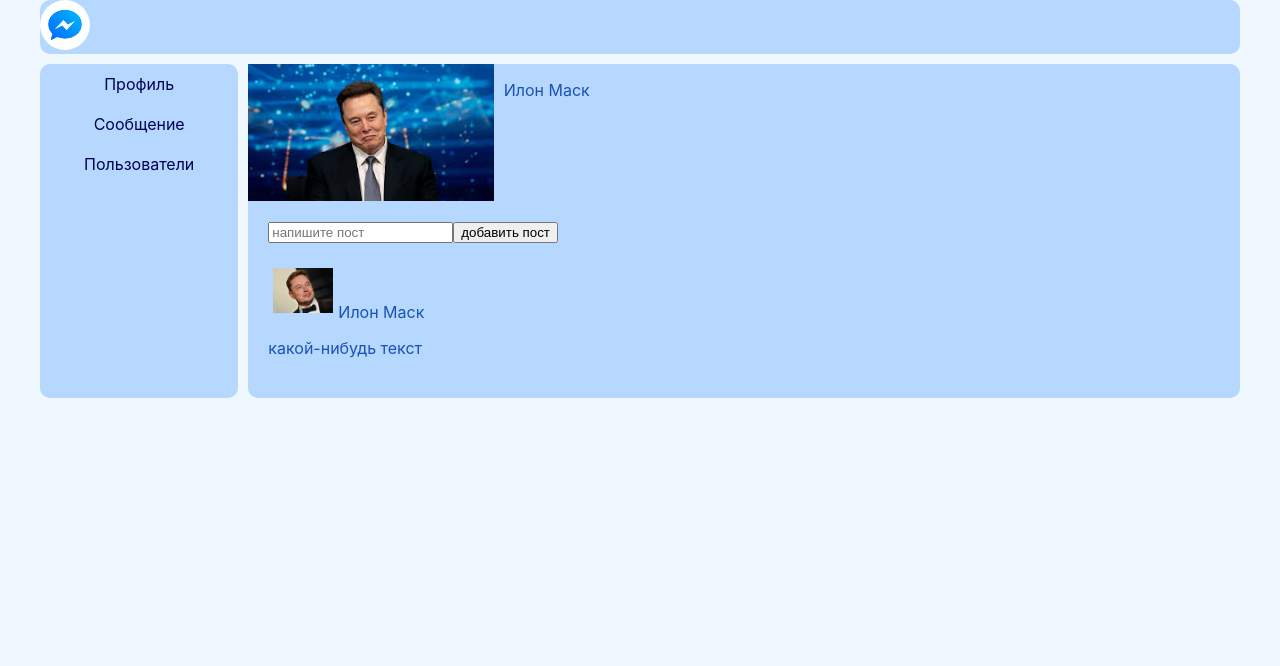
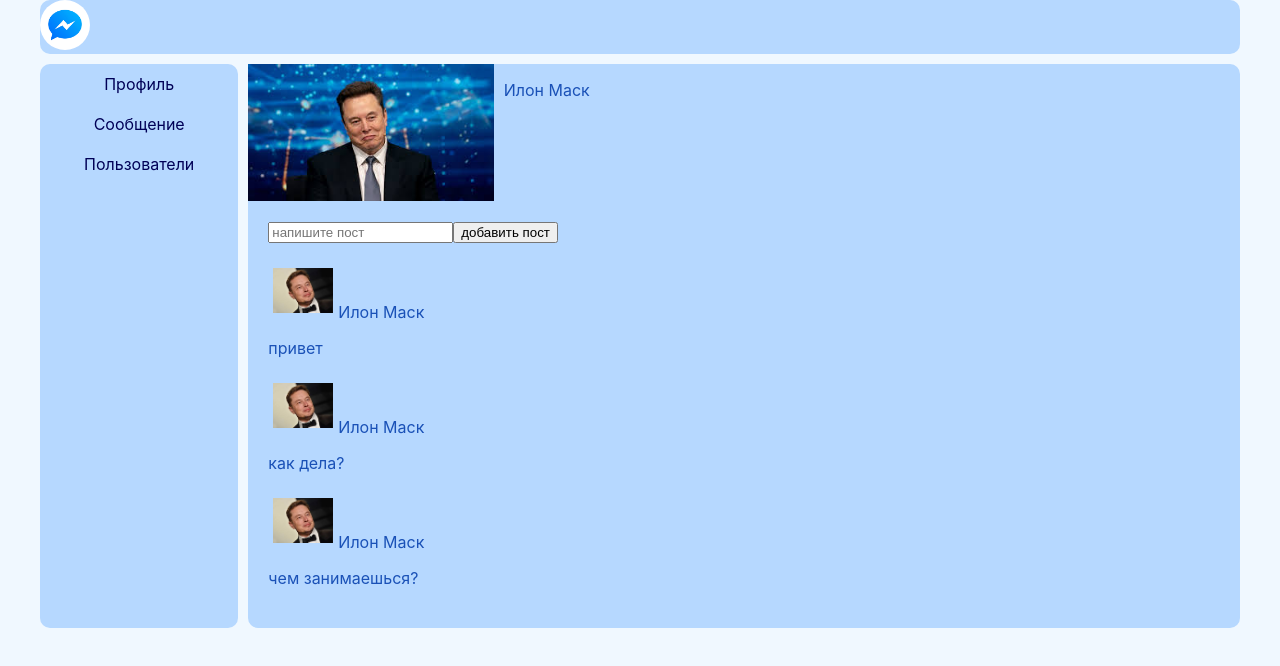
Before and after one commit to itmmist/social_network, a React (Create React App) app: page / in a window 1280 px wide. Shown: the top 666 px of the page. Built offline with nearby package versions, Linux system fonts and the light colour scheme.

Commit message:
знакомство с props

```diff
--- a/src/App.js
+++ b/src/App.js
@@ -9,7 +9,7 @@ function App() {
     <div className='wrapper'>
       <Header />
       <NavBar />
-      <Profile />
+      <Profile name={'Илон Маск'}/>
     </div>
   );
 }
--- a/src/components/profile/Profile.jsx
+++ b/src/components/profile/Profile.jsx
@@ -1,24 +1,16 @@
 import React from 'react'
 import './profile.css'
 import img_big from '../../img/download.jpeg'
-import img_small from '../../img/img_small.jpeg'
+import Posts from './posts/Posts'
 
-function Profile(){
+function Profile(props){
     return(
       <div className='profile'>
         <div className='me'>
           <img src={img_big} alt="" />
-          <p>Илон Маск</p>
+          <p>{props.name}</p>
         </div>
-        <div className='posts'>
-          <input type="text" placeholder='напишите пост'/>
-          <button>добавить пост</button>
-          <div className='post'>
-            <img src={img_small} alt="" />
-            <span>Илон Маск</span>
-            <p>какой-нибудь текст</p>
-          </div>
-        </div>
+        <Posts message={props.message}/>
       </div>
     )
 }
--- /dev/null
+++ b/src/components/profile/posts/Posts.jsx
@@ -0,0 +1,17 @@
+import React from "react";
+import Post from "./post/Post";
+
+
+function Posts(){
+    return(
+        <div className='posts'>
+          <input type="text" placeholder='напишите пост'/>
+          <button>добавить пост</button>
+          <Post message='привет'/>
+          <Post message='как дела?'/>
+          <Post message='чем занимаешься?'/>
+        </div>
+    )
+}
+
+export default Posts
--- /dev/null
+++ b/src/components/profile/posts/post/Post.jsx
@@ -0,0 +1,14 @@
+import React from "react";
+import img_small from '../../../../img/img_small.jpeg'
+
+function Post(props){
+    return(
+       <div className='post'>
+            <img src={img_small} alt="" />
+            <span>Илон Маск</span>
+            <p>{props.message}</p>
+        </div>
+    )
+}
+
+export default Post
```
